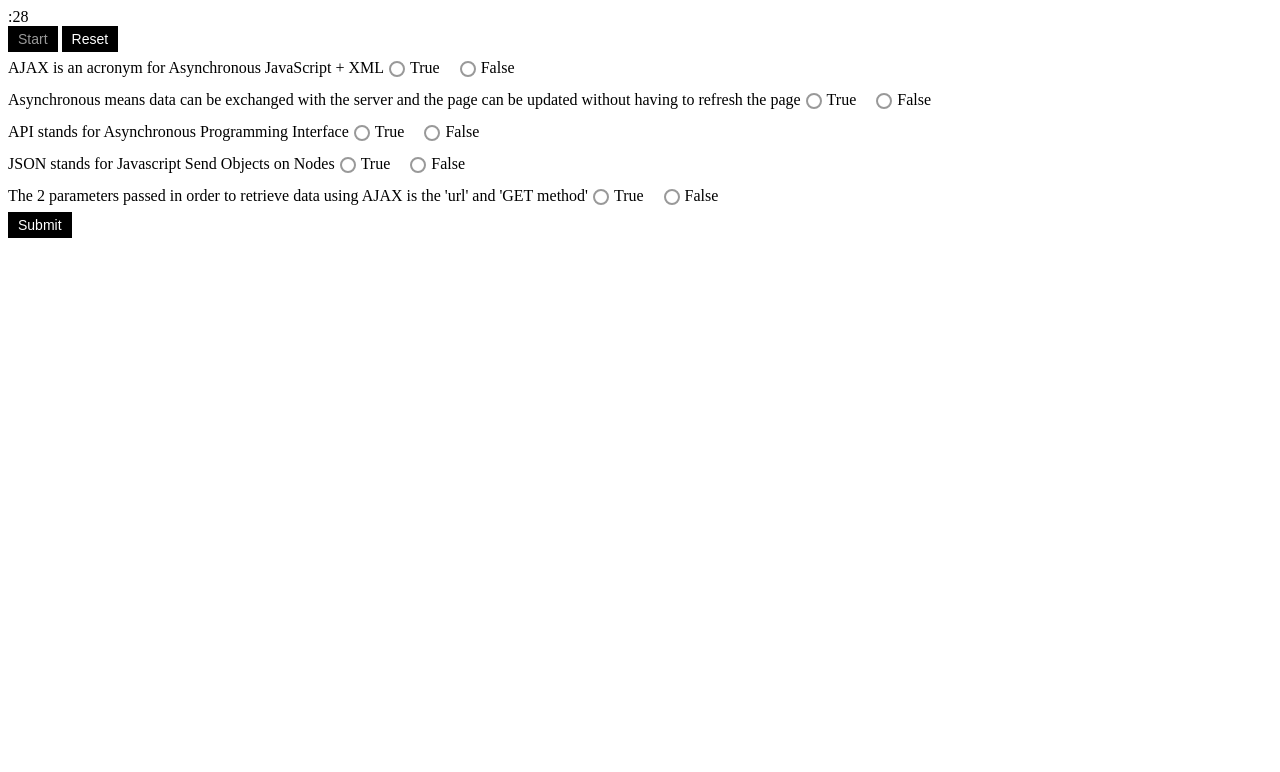
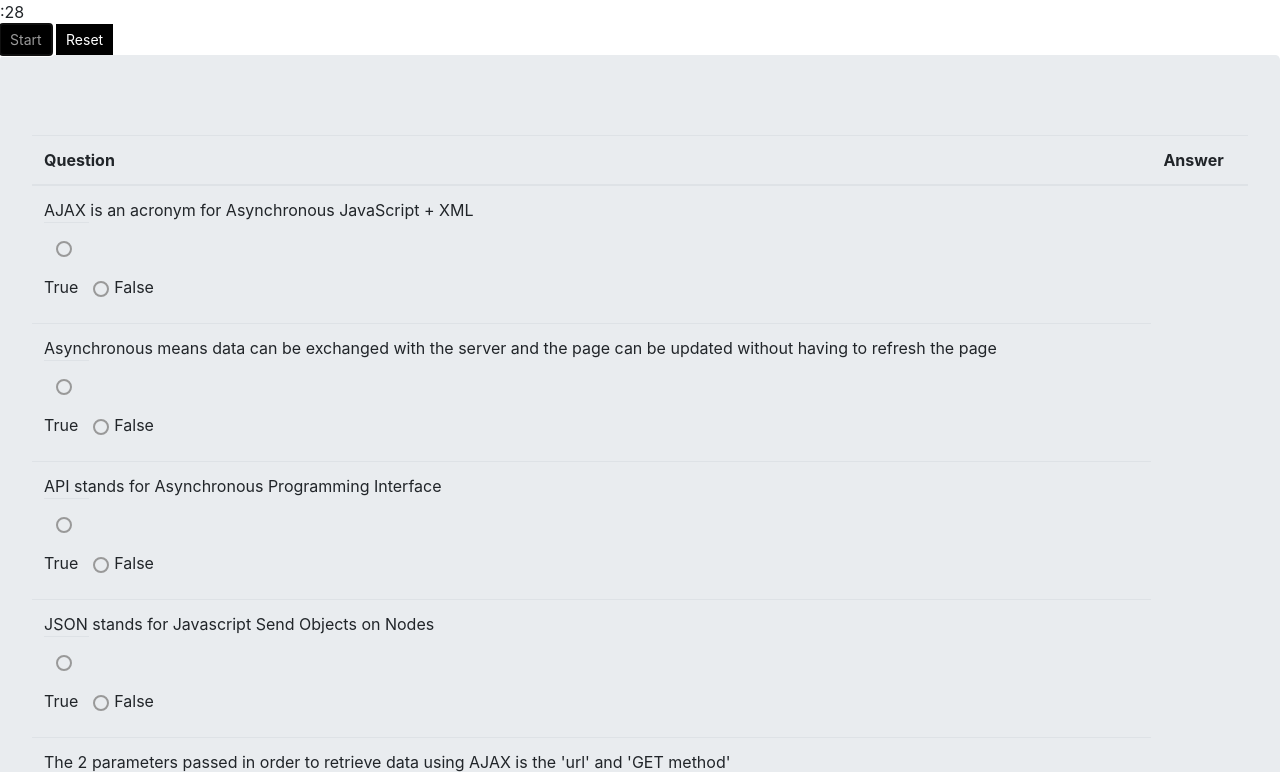
Before and after one commit to jstafford74/TriviaGame, a plain HTML site: page index.html in a window 1280 px wide. Both pictures are taken after a click on the button "Start". Shown: the top 772 px of the page. Drawn offline with nearby package versions, Linux system fonts and the light colour scheme.

Commit message:
Question formatting

```diff
--- a/assets/javascript/app.js
+++ b/assets/javascript/app.js
@@ -24,11 +24,9 @@ var results = [];
 var rightCount = 0;
 var wrongCount = 0;
 var unAns = 0;
+var tbod = $('tbody');
 
 
-$(":radio").click(function () {
-    console.log("click");
-});
 
 
 //  Variable that will hold our setInterval that runs the stopwatch
@@ -50,16 +48,17 @@ function start() {
         clockRunning = true;
     }
     for (var i = 0; i < questions.length; i++) {
-        $('#questions').append('<div id="question' + parseInt(i + 1) + '">' + questions[i] + '</div>');
 
 
+        $('#questions').append('<tr><td id="question' + parseInt(i + 1) + '">' + questions[i] + '</td>');
 
     }
+
     for (var j = 1; j <= questions.length; j++) {
-        $('#question' + j).append('<input type="radio" id="true" name="Q' + j + '" value=1>');
+        $('#question' + j).append('<td id="answer' + j +'"><input type="radio" id="true" name="Q' + j + '" value=1>');
         $('#question' + j).append('<label for="true">True</label>');
         $('#question' + j).append('<input type="radio" id="false" name="Q' + j + '" value=0>');
-        $('#question' + j).append('<label for="false">False</label>');
+        $('#question' + j).append('<label for="false">False</label></td></tr>');
 
     }
     $('#questions').append('<button type="submit">Submit</button>');
--- a/index.html
+++ b/index.html
@@ -5,13 +5,13 @@
     <meta charset="UTF-8">
     <title>TriviaGame</title>
 
+
+    <link rel="stylesheet" href="https://cdnjs.cloudflare.com/ajax/libs/twitter-bootstrap/4.0.0/css/bootstrap.min.css" />
     <link rel="stylesheet" href="assets/css/style.css">
-
 </head>
 
 <body>
 
-    <div id="wrapper">
 
         <div id="display">:30</div>
 
@@ -22,8 +22,17 @@
         </div>
 </div>
 <form>
-<div class="jumbotron" id="questions">
+<div class="jumbotron">
+    <table class="table">
+        <thead>
+          <tr>
+            <th scope="col">Question</th>
+            <th scope="col">Answer</th>
+        </tr>
+        </thead>
+        <tbody id="questions">
 
+        </tbody>
 </div>
 
 </form>
```
